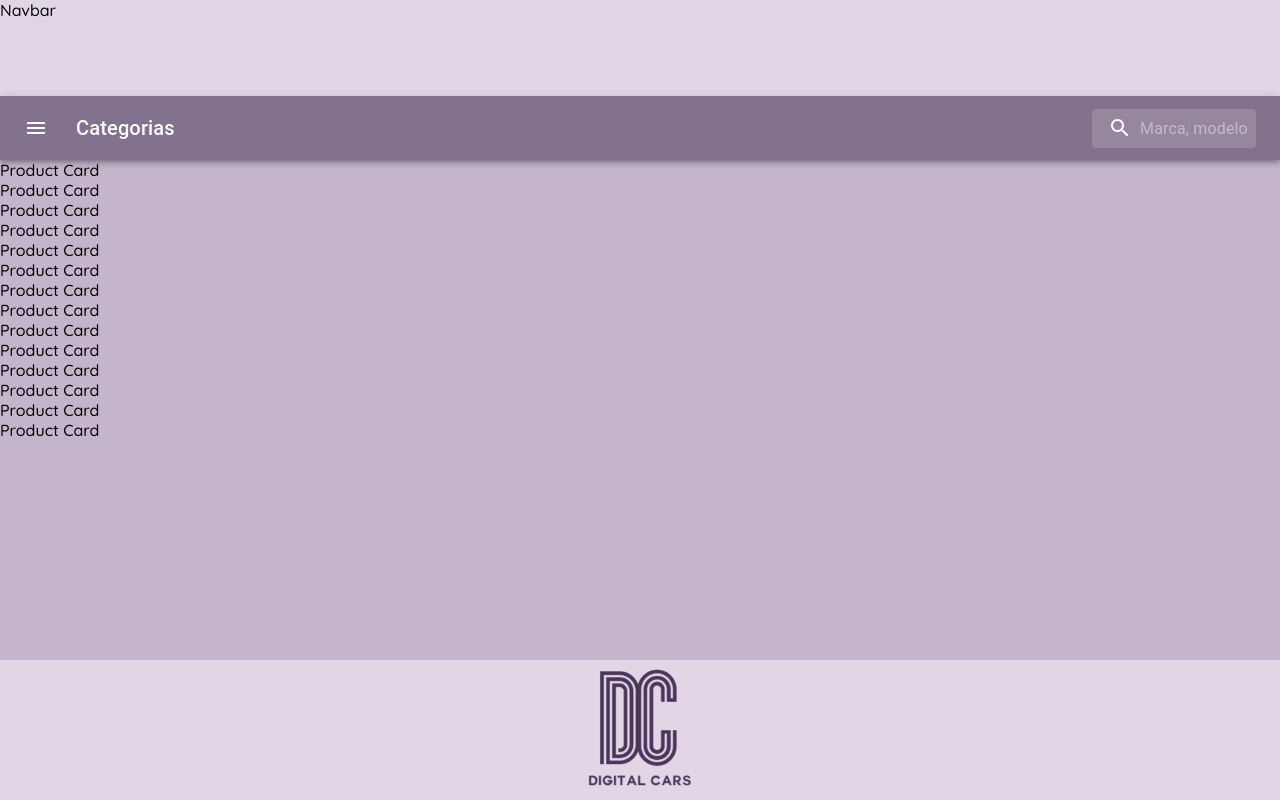
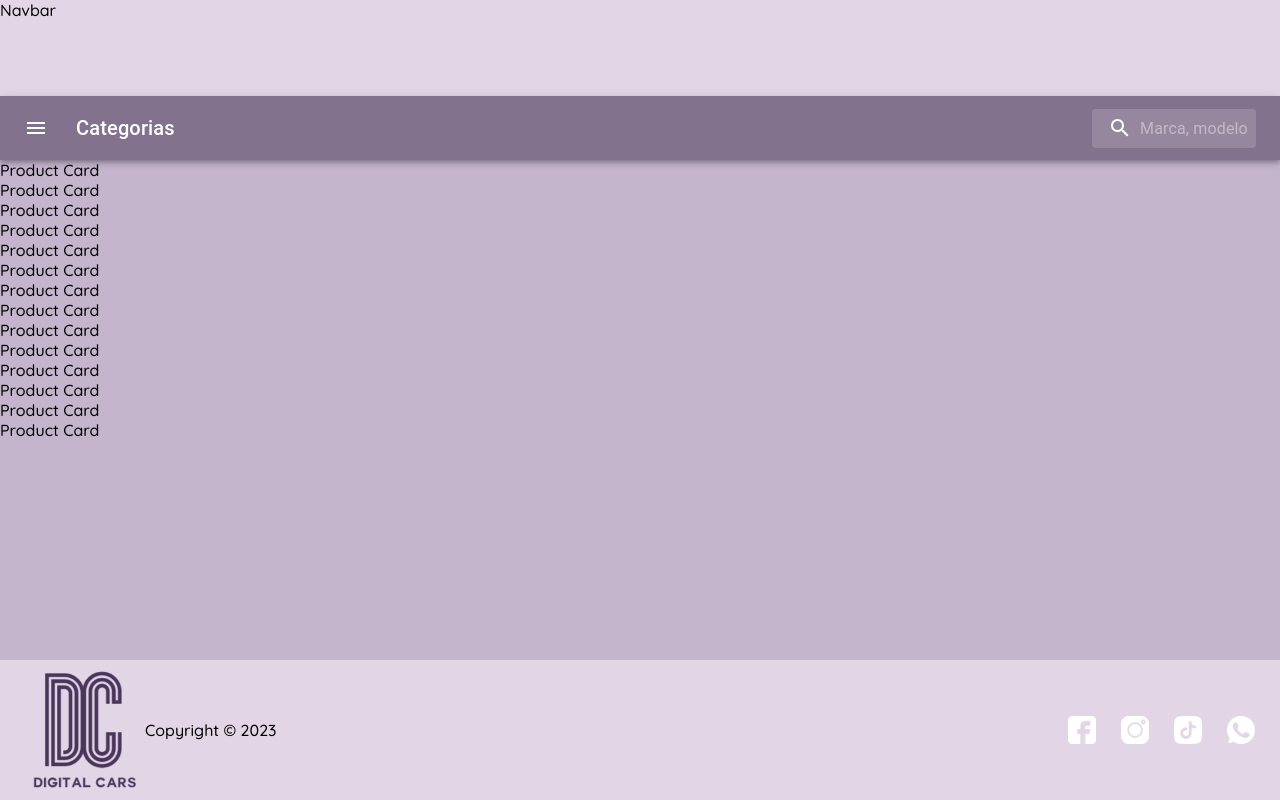
Before and after one commit to matias-salas/DH-Proyecto-Integrador-G4-Front, a React (Vite) app in the folder digital-car/: page / in a window 1280 px wide. Built offline with nearby package versions, Linux system fonts and the light colour scheme.

Commit message:
agrego footer y array de objetos para simular un mapeo api

```diff
--- a/digital-car/src/components/layout/Footer/Footer.css
+++ b/digital-car/src/components/layout/Footer/Footer.css
@@ -6,10 +6,21 @@
     width: 100vw;
     display: flex;
     align-items: center;
-    justify-content: center;
+    justify-content: space-between;
+}
+
+.footer div {
+    display: flex;
+    align-items: center;
+    margin-left: 25px;
 }
 
 .logo-footer{
     height: 120px;
     width: 120px;
 }
+
+.icon-media{
+    width: 28px;
+    margin-right: 25px;
+}
--- a/digital-car/src/components/layout/Footer/Footer.jsx
+++ b/digital-car/src/components/layout/Footer/Footer.jsx
@@ -5,7 +5,34 @@ const Footer = () => {
     <>
       <div className="footer">
         <div>
-          <img src="./public/images/logoFooter.png" alt="logo" className="logo-footer" />
+          <img
+            src="./public/images/logoFooter.png"
+            alt="logo"
+            className="logo-footer"
+          />
+          <span>Copyright © 2023</span>
+        </div>
+        <div className="social-icon">
+          <img
+            src="./images/ico-facebook.png"
+            alt="facebook"
+            className="icon-media"
+          />
+          <img
+            src="./images/ico-instagram.png"
+            alt="instagram"
+            className="icon-media"
+          />
+          <img
+            src="./images/ico-tiktok.png"
+            alt="tiktok"
+            className="icon-media"
+          />
+          <img
+            src="./images/ico-whatsapp.png"
+            alt="whatsapp"
+            className="icon-media"
+          />
         </div>
       </div>
     </>
```
Also changed, not shown: digital-car/src/productsMock.js (added, +82 -0 lines).
